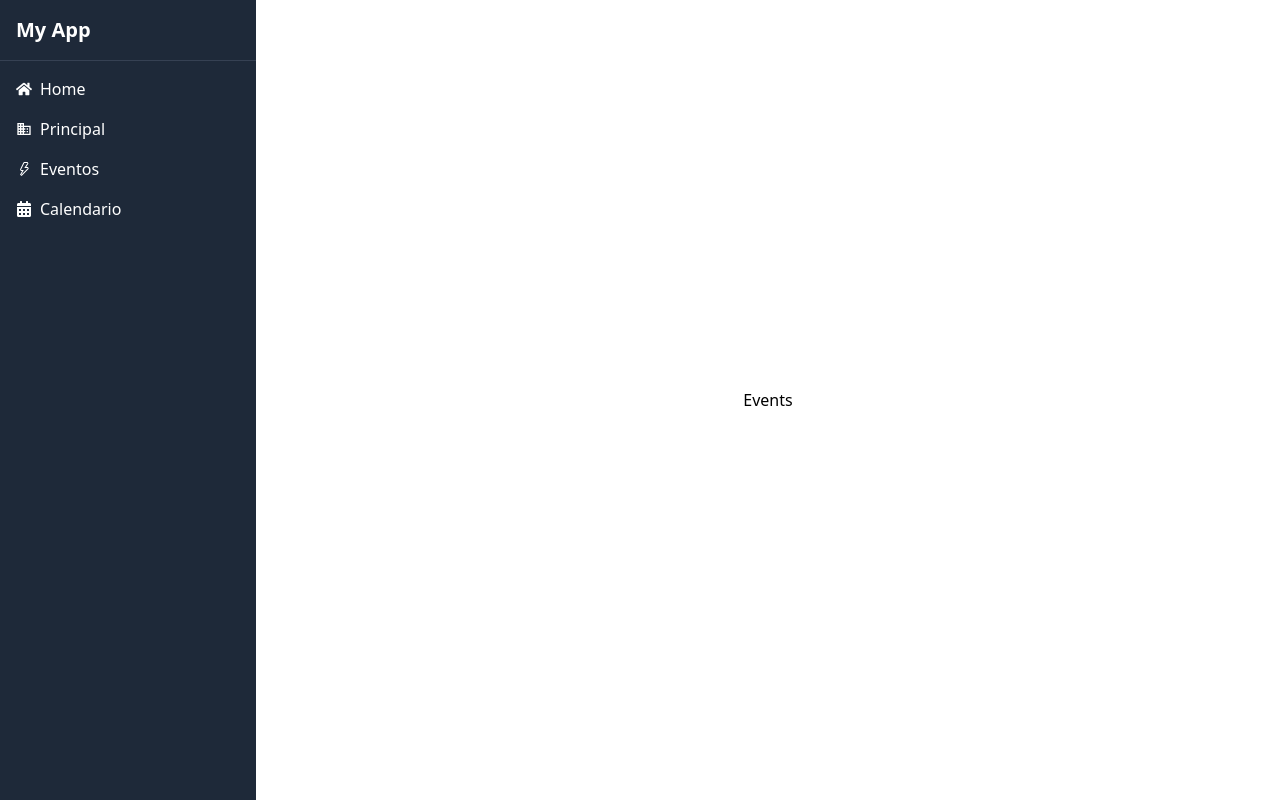
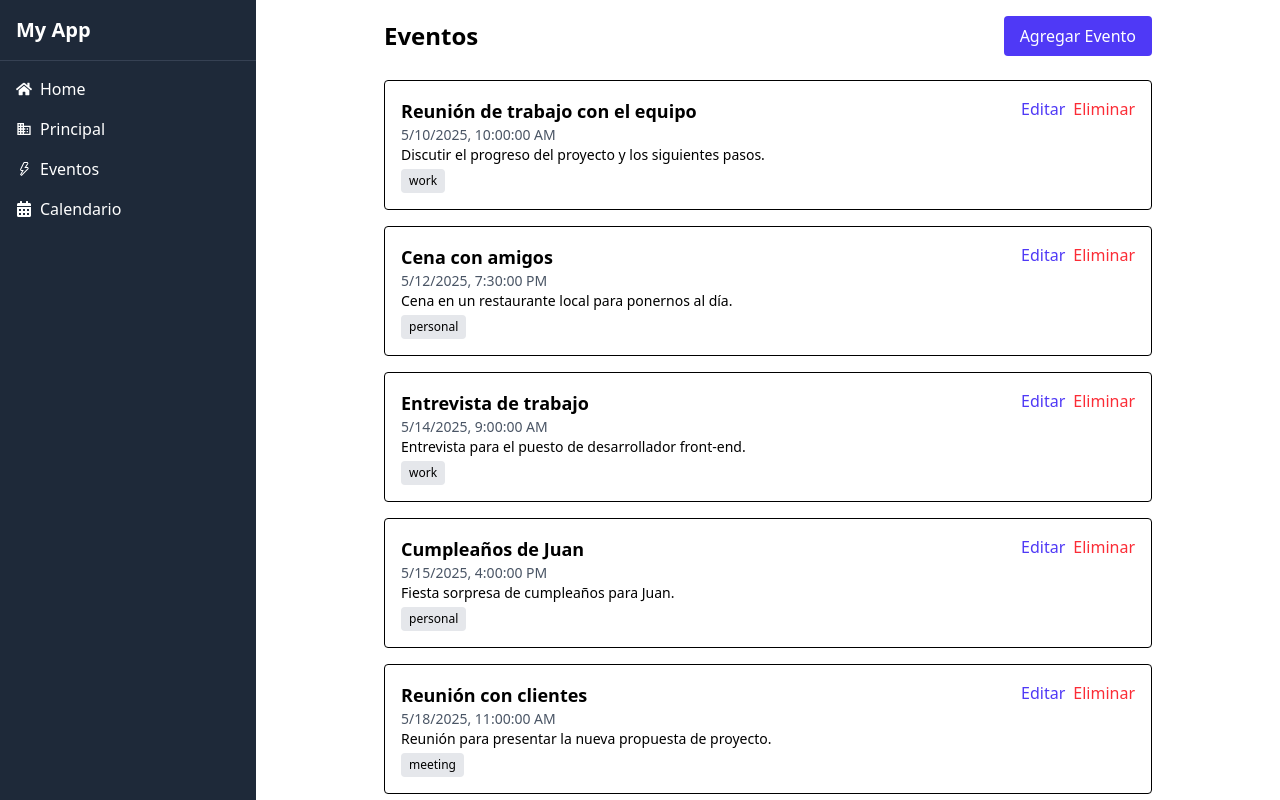
Before and after one commit to josuenojaguilar/EventTime, a React (Vite) app: page /dashboard/events in a window 1280 px wide. Built offline with nearby package versions, Linux system fonts and the light colour scheme.

Commit message:
Feat: Conexión del Hook useEvent con Events y Calendar

```diff
--- /dev/null
+++ b/src/components/EventCard.jsx
@@ -0,0 +1,28 @@
+import React from 'react'
+
+export const EventCard = ({ event, onEdit, onDelete }) => {
+  return (
+    <li className="border p-4 rounded flex justify-between items-start">
+      <div>
+        <h3 className="text-lg font-semibold">{event.title}</h3>
+        <p className="text-sm text-gray-600">{new Date(event.date).toLocaleString()}</p>
+        <p className="text-sm">{event.description}</p>
+        <span className="inline-block text-xs bg-gray-200 px-2 py-1 rounded mt-1">{event.category}</span>
+      </div>
+      <div className="space-x-2">
+        <button
+            onClick={() => onEdit(event)}
+            className="text-indigo-600"
+        >
+            Editar
+        </button>
+        <button
+            onClick={() => onDelete(event.id)}
+            className="text-red-500"
+        >
+            Eliminar
+        </button>
+      </div>
+    </li>
+  )
+}
--- /dev/null
+++ b/src/components/EventForm.jsx
@@ -0,0 +1,90 @@
+import React, { useState, useEffect } from 'react'
+
+export const EventForm = ({ onSubmit, initialData, onCancel }) => {
+  const [title, setTitle] = useState('')
+  const [description, setDescription] = useState('')
+  const [category, setCategory] = useState('')
+  const [date, setDate] = useState('')
+
+  useEffect(() => {
+    if (initialData) {
+      setTitle(initialData.title)
+      setDescription(initialData.description)
+      setCategory(initialData.category)
+      setDate(initialData.date)
+    }
+  }, [initialData])
+
+  const handleSubmit = (e) => {
+    e.preventDefault()
+
+    const data = {
+      title,
+      description,
+      category,
+      date,
+    }
+
+    if (initialData && initialData.id) {
+      onSubmit({ ...data, id: initialData.id })
+    } else {
+      onSubmit(data)
+    }
+  }
+
+  return (
+    <form onSubmit={handleSubmit} className="space-y-4">
+      <div>
+        <label className="block text-sm font-semibold">Título</label>
+        <input
+          type="text"
+          className="mt-1 p-2 w-full border rounded"
+          value={title}
+          onChange={(e) => setTitle(e.target.value)}
+          required
+        />
+      </div>
+
+      <div>
+        <label className="block text-sm font-semibold">Descripción</label>
+        <textarea
+          className="mt-1 p-2 w-full border rounded"
+          value={description}
+          onChange={(e) => setDescription(e.target.value)}
+          required
+        />
+      </div>
+
+      <div>
+        <label className="block text-sm font-semibold">Categoría</label>
+        <select
+          className="mt-1 p-2 w-full border rounded"
+          value={category}
+          onChange={(e) => setCategory(e.target.value)}
+          required
+        >
+          <option value="">Selecciona una categoría</option>
+          <option value="work">Trabajo</option>
+          <option value="personal">Personal</option>
+          <option value="meeting">Reunión</option>
+        </select>
+      </div>
+
+      <div>
+        <label className="block text-sm font-semibold">Fecha</label>
+        <input
+          type="datetime-local"
+          className="mt-1 p-2 w-full border rounded"
+          value={date}
+          onChange={(e) => setDate(e.target.value)}
+          required
+        />
+      </div>
+
+      <div className="flex justify-end space-x-4">
+        <button type="button" onClick={onCancel} className="text-gray-600 hover:text-gray-900">Cancelar</button>
+        <button type="submit" className="px-4 py-2 bg-indigo-600 text-white rounded">Guardar</button>
+      </div>
+    </form>
+  )
+}
--- a/src/components/Events.jsx
+++ b/src/components/Events.jsx
@@ -1,7 +1,68 @@
-import React from 'react'
+import React, { useEffect, useState } from 'react'
+import { useEvents } from '../shared/hooks/useEvents'
+import { Modal } from '../components/Modal'
+import { EventForm } from '../components/EventForm'
+import { EventCard } from './EventCard'
 
 export const Events = () => {
+  const { events, getEvents, addEvent, updateEvent, deleteEvent } = useEvents()
+  const [isModalOpen, setIsModalOpen] = useState(false)
+  const [eventToEdit, setEventToEdit] = useState(null)
+
+  useEffect(() => {
+    getEvents()
+  }, [])
+
+
+  const handleAdd = () => {
+    setEventToEdit(null)
+    setIsModalOpen(true)
+  }
+
+  const handleEdit = (event) => {
+    setEventToEdit(event)
+    setIsModalOpen(true)
+  }
+
+  const handleSubmit = (data) => {
+    if (eventToEdit) {
+      updateEvent({ ...data, id: eventToEdit.id })
+    } else {
+      addEvent(data)
+    }
+    setIsModalOpen(false)
+  }
+
   return (
-    <div>Events</div>
+    <div className="w-full max-w-3xl mx-auto">
+      <div className="flex justify-between items-center mb-6">
+        <h1 className="text-2xl font-bold">Eventos</h1>
+        <button onClick={handleAdd} className="px-4 py-2 bg-indigo-600 text-white rounded">Agregar Evento</button>
+      </div>
+
+      {events?.length === 0 ? (
+        <p className="text-gray-600">No hay eventos aún.</p>
+      ) : (
+        <ul className="space-y-4">
+          {events.map(event => (
+            <EventCard
+              key={event.id}
+              event={event}
+              onEdit={handleEdit}
+              onDelete={deleteEvent}
+            />
+          ))}
+        </ul>
+      )}
+
+      {/* Modal, lo que más me costó :( */}
+      <Modal isOpen={isModalOpen} onClose={() => setIsModalOpen(false)}>
+        <EventForm
+          onSubmit={handleSubmit}
+          initialData={eventToEdit}
+          onCancel={() => setIsModalOpen(false)}
+        />
+      </Modal>
+    </div>
   )
 }
--- /dev/null
+++ b/src/components/Modal.jsx
@@ -0,0 +1,19 @@
+import React from 'react'
+
+export const Modal = ({ isOpen, onClose, children }) => {
+  if (!isOpen) return null
+
+  return (
+    <div className="fixed inset-0 flex justify-center items-center z-50" style={{ backgroundColor: 'rgba(0, 0, 0, 0.4)' }}>
+      <div className="bg-white p-6 rounded-lg max-w-lg w-full shadow-lg relative">
+        <button
+          onClick={onClose}
+          className="absolute top-2 right-2 text-2xl text-gray-500 hover:text-gray-700"
+        >
+          &times;
+        </button>
+        {children}
+      </div>
+    </div>
+  )
+}
--- a/src/components/Sidebar.jsx
+++ b/src/components/Sidebar.jsx
@@ -11,7 +11,7 @@ export const Sidebar = ()=> {
 
   return (
     <>
-      {/* Botón hamburger para pantallas pequeñas */}
+      {/* Boton pal teléfono */}
       <button
         className="md:hidden fixed top-4 left-4 z-50 text-white bg-blue-600 p-2 rounded"
         onClick={toggleSidebar}
--- a/src/pages/Dashboard/DashboardPage.jsx
+++ b/src/pages/Dashboard/DashboardPage.jsx
@@ -23,7 +23,7 @@ export const DashboardPage = () => {
   return (
     <div className="flex h-screen">
       <Sidebar />
-      <main className="flex-1 p-4 flex items-center justify-center">
+      <main className="flex-1 p-4 flex overflow-y-auto h-full">
         <Outlet context={{ events: events || [], categories }} />
       </main>
     </div>
--- a/src/shared/hooks/useEvents.jsx
+++ b/src/shared/hooks/useEvents.jsx
@@ -5,7 +5,7 @@ import toast from 'react-hot-toast'
 const delay = (ms) => new Promise(resolve => setTimeout(resolve, ms))
 
 export const useEvents = () => {
-  const [events, setEvents] = useState(null)
+  const [events, setEvents] = useState([])
   const [isFetching, setIsFetching] = useState(false)
 
   const getEvents = async(filterByCategory = null) => {
@@ -30,9 +30,31 @@ export const useEvents = () => {
     }
   }
 
+  const addEvent = (newEvent) => {
+    setEvents(prev => [...prev, { ...newEvent, id: Date.now() }])
+    toast.success('Evento agregado')
+  }
+
+  const updateEvent = async(updatedEvent) => {
+    setEvents(prev =>
+      prev.map(ev => (ev.id === updatedEvent.id ? updatedEvent : ev))
+    )
+    await delay(500)
+    toast.success('Evento actualizado')
+  }
+
+  const deleteEvent = (id) => {
+    setEvents(prev => prev.filter(ev => ev.id !== id))
+    toast.success('Evento eliminado')
+  }
+
+
   return {
     getEvents,
     isFetching,
     events,
+    addEvent,
+    updateEvent,
+    deleteEvent
   }
 }
```
